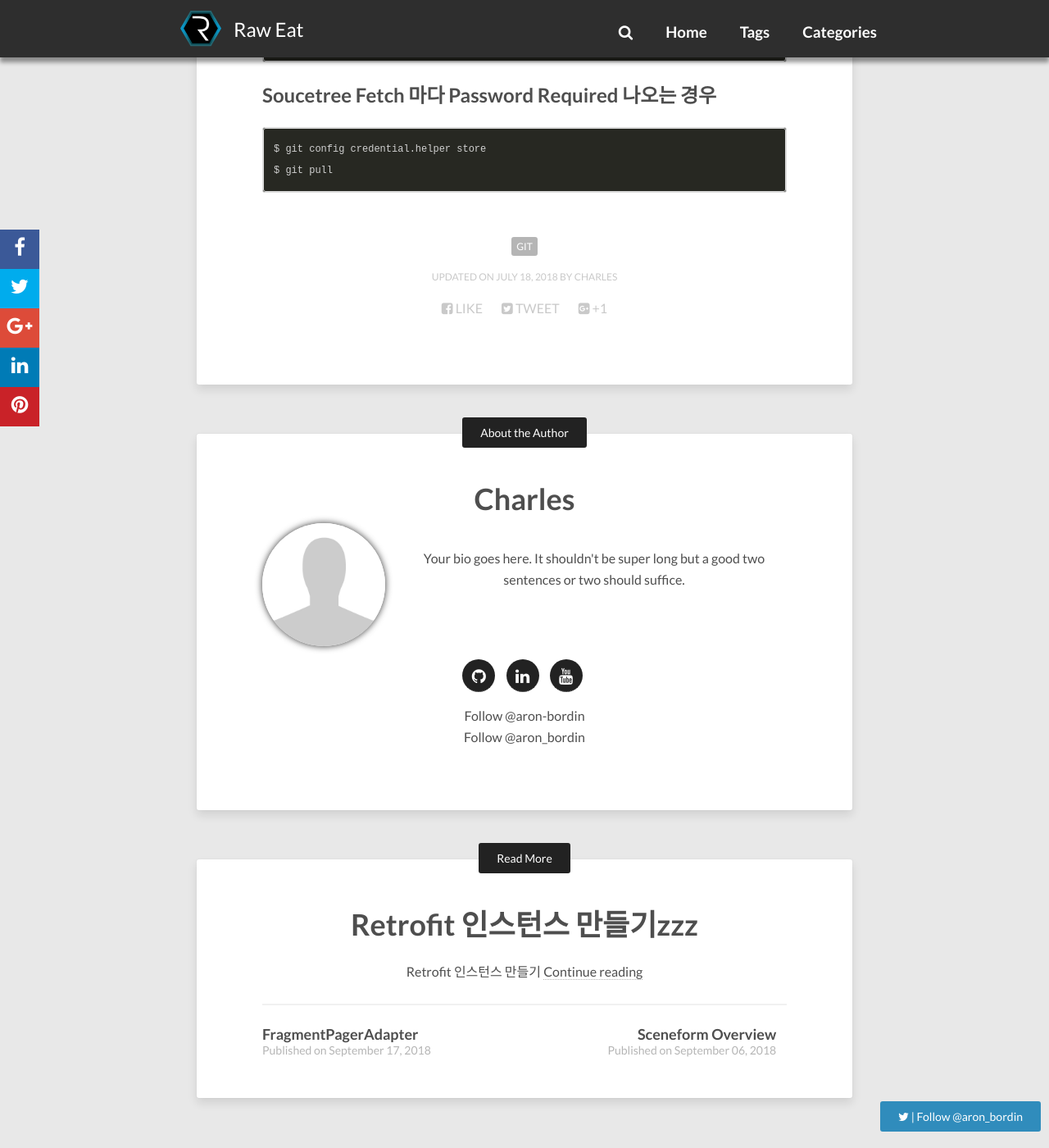
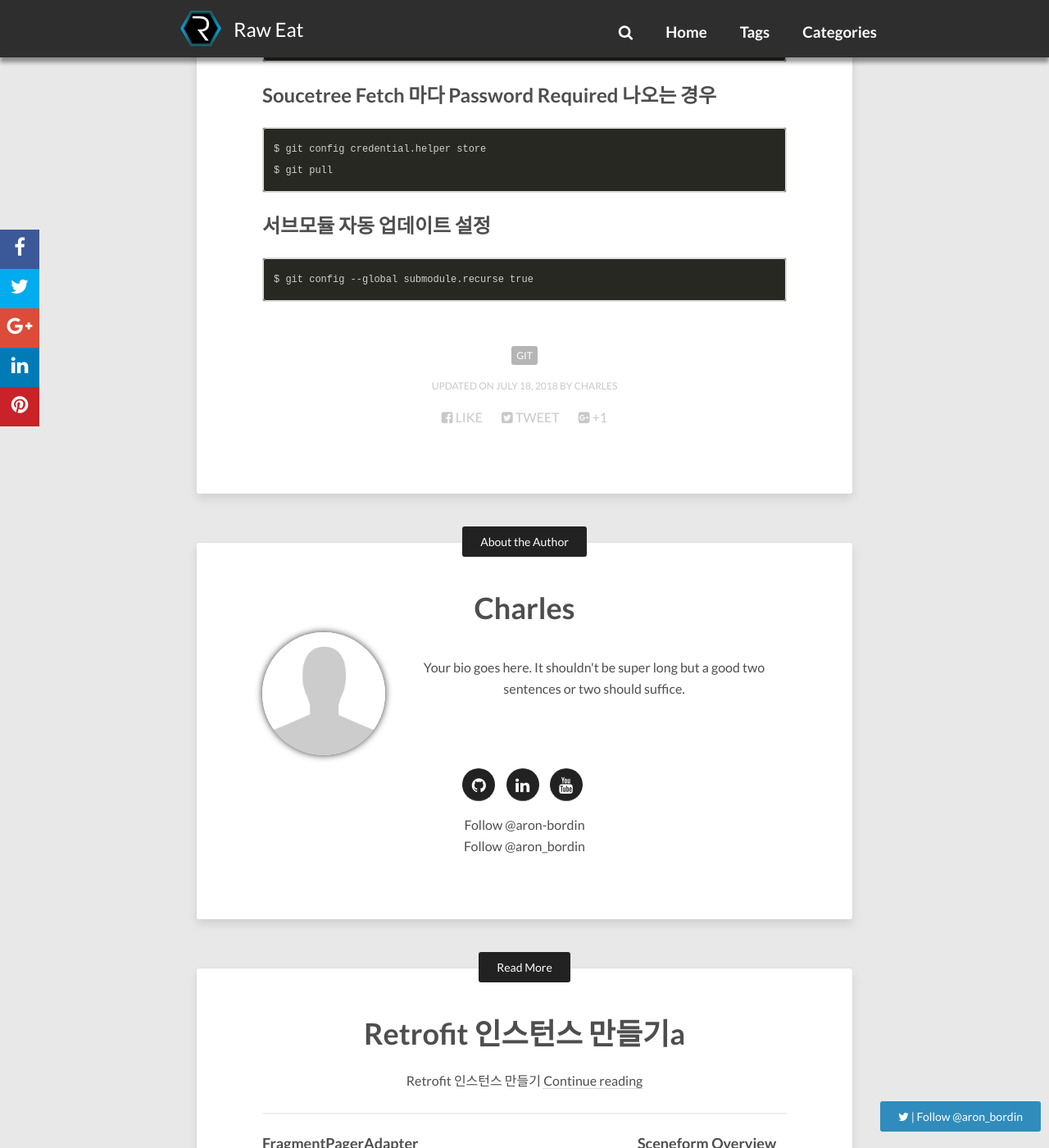
Before and after one commit to charles-na/charles-na.github.io, a Jekyll site: the page built from _posts/2018-07-19-git-command.md, in a window 1280 px wide and 1400 px high, scrolled down 2341 px. Shown: the whole window at 82% size. Built offline with Jekyll 4.4.1, drawn with Linux system fonts in a browser that asks for light colours; nearby versions of some CDN libraries; comment, search, counter and statistics services are not loaded.

Commit message:
edit post

```diff
--- a/_posts/2018-07-19-git-command.md
+++ b/_posts/2018-07-19-git-command.md
@@ -58,3 +58,6 @@ tags: [git]
 ## Soucetree Fetch 마다  Password Required 나오는 경우
     $ git config credential.helper store
     $ git pull
+
+## 서브모듈 자동 업데이트 설정
+    $ git config --global submodule.recurse true
--- a/_posts/2018-09-18-retrofit-single.md
+++ b/_posts/2018-09-18-retrofit-single.md
@@ -1,6 +1,6 @@
 ---
 layout: post
-title: "Retrofit 인스턴스 만들기zzz"
+title: "Retrofit 인스턴스 만들기a"
 description: "Retrofit 인스턴스 만들기"
 tags: [android, retrofit]
 categories: [android]
```
